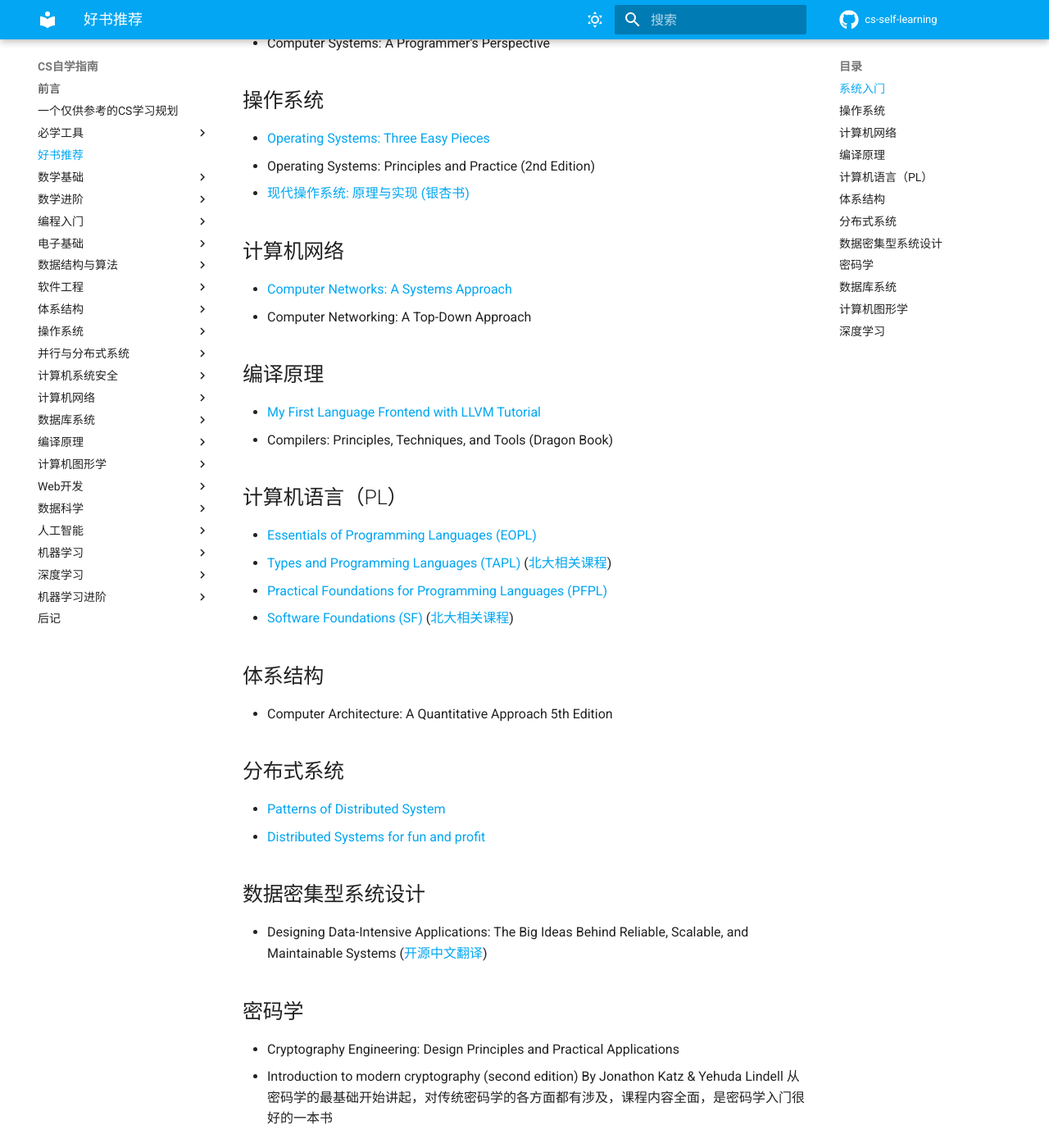
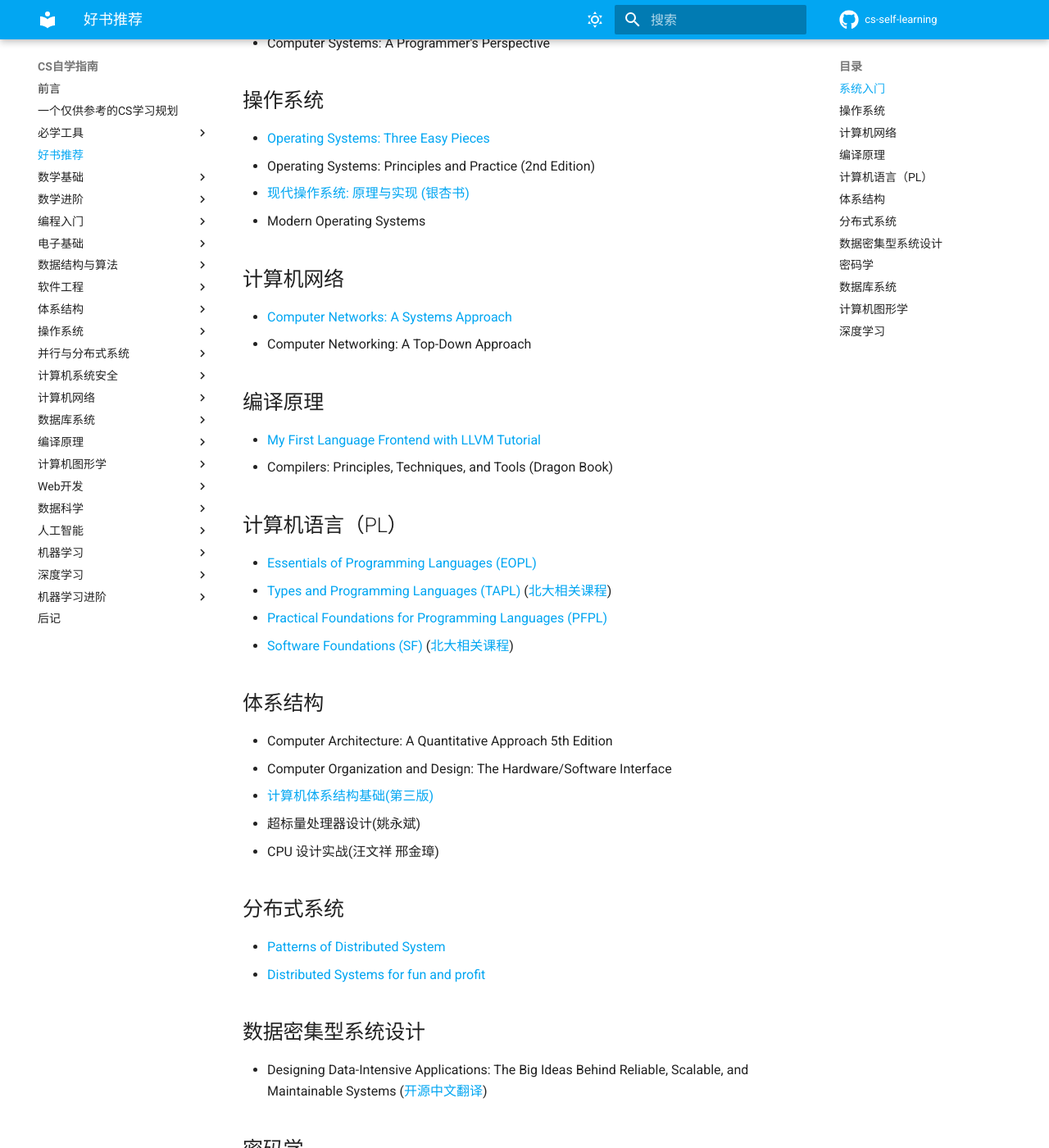
Before and after one commit to PKUFlyingPig/cs-self-learning, an MkDocs documentation site: the page built from docs/好书推荐.md, in a window 1280 px wide and 1400 px high, scrolled down 383 px. Shown: the whole window at 82% size. Built offline with MkDocs 1.6.1 and Material for MkDocs 9.7.7, drawn with Linux system fonts in a browser that asks for light colours; comment, search, counter and statistics services are not loaded.

Commit message:
update introduce books

```diff
--- a/docs/好书推荐.md
+++ b/docs/好书推荐.md
@@ -10,6 +10,7 @@
 - [Operating Systems: Three Easy Pieces](https://pages.cs.wisc.edu/~remzi/OSTEP/)
 - Operating Systems: Principles and Practice (2nd Edition)
 - [现代操作系统: 原理与实现 (银杏书)](https://ipads.se.sjtu.edu.cn/mospi/)
+- Modern Operating Systems
 ## 计算机网络
 - [Computer Networks: A Systems Approach](https://book.systemsapproach.org/foreword.html)
 - Computer Networking: A Top-Down Approach
@@ -23,6 +24,10 @@
 - [Software Foundations (SF)](https://softwarefoundations.cis.upenn.edu/) ([北大相关课程](https://xiongyingfei.github.io/SF/2021/))
 ## 体系结构
 - Computer Architecture: A Quantitative Approach 5th Edition
+- Computer Organization and Design: The Hardware/Software Interface
+- [计算机体系结构基础(第三版)](https://github.com/foxsen/archbase)
+- 超标量处理器设计(姚永斌)
+- CPU 设计实战(汪文祥 邢金璋)
 ## 分布式系统
 - [Patterns of Distributed System](https://github.com/dreamhead/patterns-of-distributed-systems)
 - [Distributed Systems for fun and profit](http://book.mixu.net/distsys/index.html)
```
